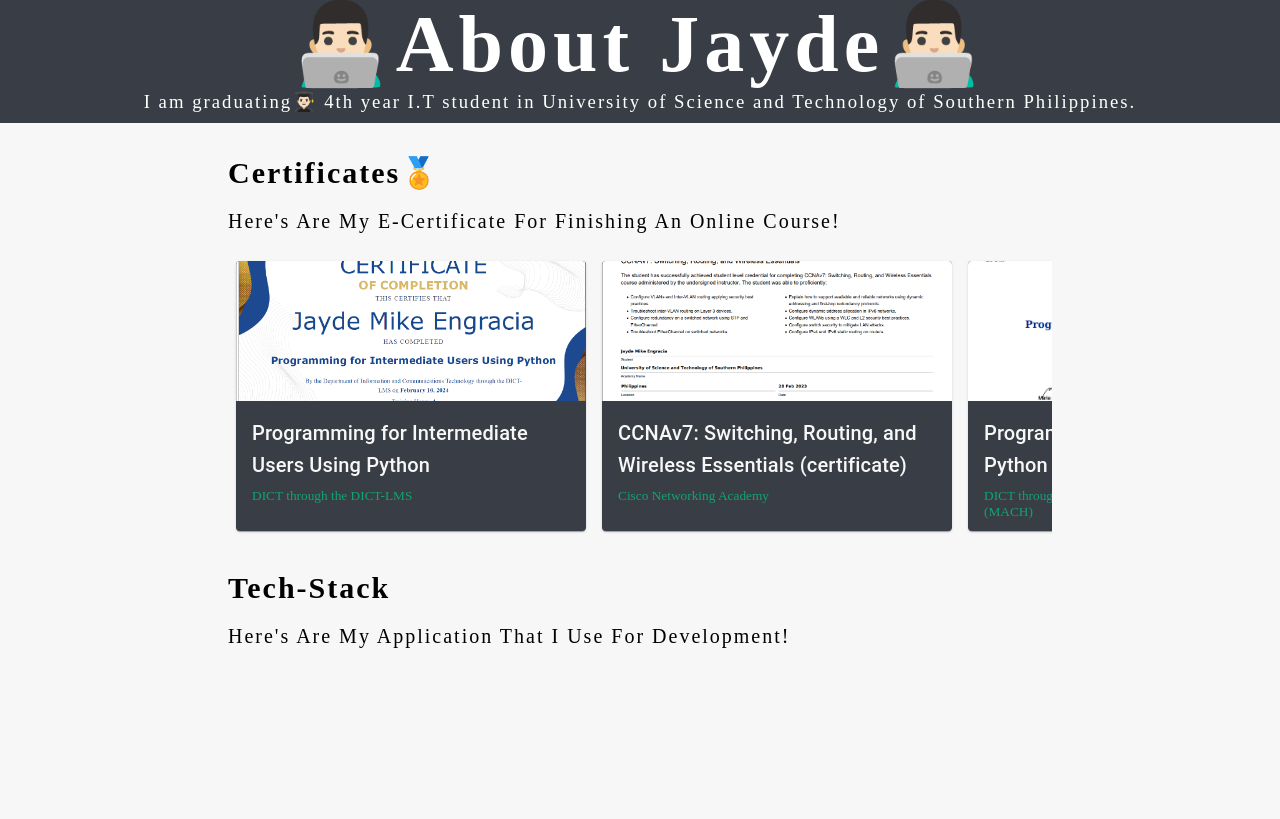
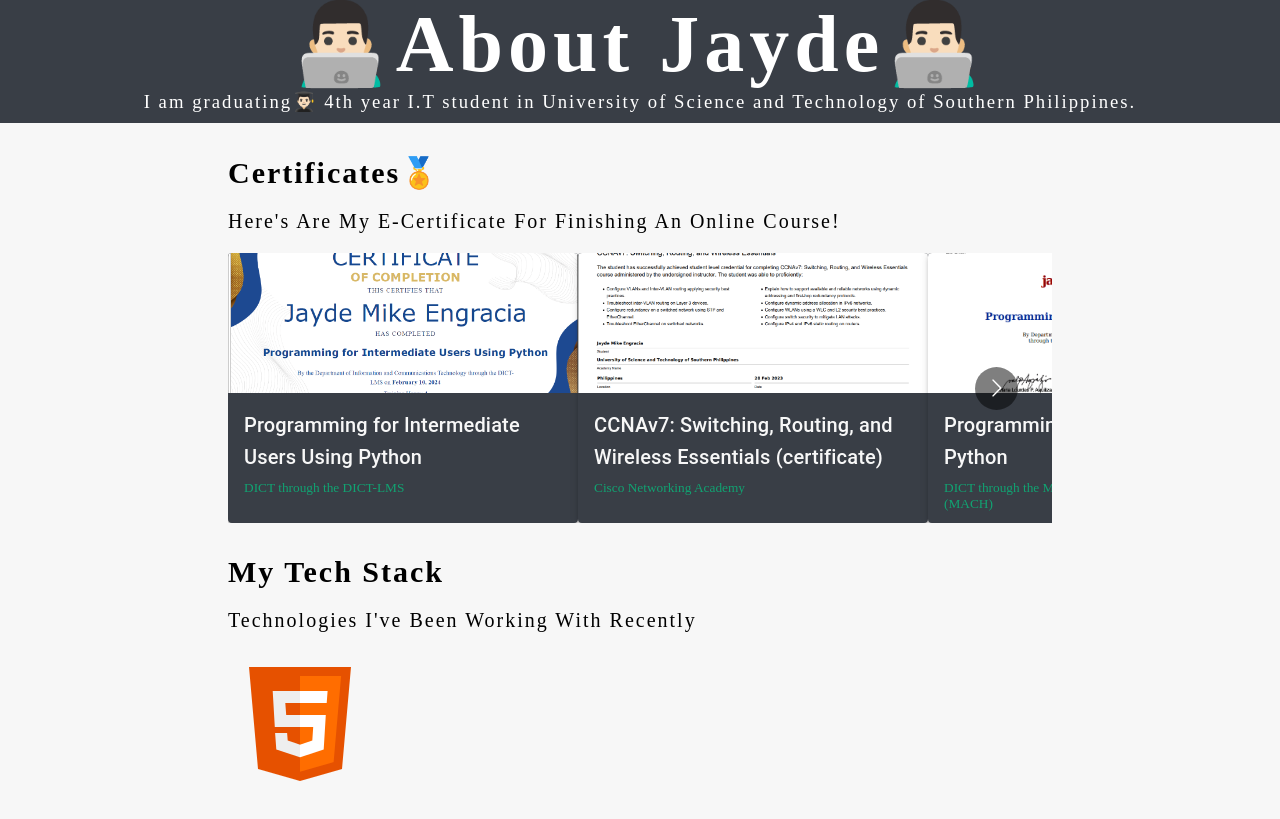
Before and after one commit to jaydemike20/reactportfolio, a React (Create React App) app: page /about in a window 1280 px wide. Shown: the part 844-1663 px from the top of the page. Built offline with nearby package versions, Linux system fonts and the light colour scheme; a web font is replaced by a local one.

Commit message:
Working on Tech-Stack

```diff
--- a/package.json
+++ b/package.json
@@ -6,6 +6,7 @@
     "@emotion/react": "^11.11.3",
     "@emotion/styled": "^11.11.0",
     "@mui/icons-material": "^5.15.2",
+    "@mui/joy": "^5.0.0-beta.28",
     "@mui/material": "^5.15.2",
     "@testing-library/jest-dom": "^5.17.0",
     "@testing-library/react": "^13.4.0",
@@ -19,6 +20,7 @@
     "react-bootstrap": "^2.10.1",
     "react-dom": "^18.2.0",
     "react-icons": "^5.0.1",
+    "react-multi-carousel": "^2.8.4",
     "react-router-dom": "^6.22.0",
     "react-scripts": "5.0.1",
     "typescript": "^4.9.5",
--- a/src/components/card.js
+++ b/src/components/card.js
@@ -18,7 +18,7 @@ export default function MultiActionAreaCard({ image, title, description }) {
 
   return (
     <div>
-      <Card sx={{ width: 350, height: 270, margin: 1, backgroundColor: '#393E46' }}>
+      <Card sx={{ width: 350, height: 270, margin: 0, padding: 0, backgroundColor: '#393E46', boxShadow: 3  }}>
         <CardActionArea onClick={handleOpen}>
           <CardMedia
             component="img"
@@ -38,7 +38,7 @@ export default function MultiActionAreaCard({ image, title, description }) {
       </Card>
 
       <Dialog open={open} onClose={handleClose}>
-        <DialogTitle>{title}</DialogTitle>
+        <DialogTitle sx={{fontWeight: 900 }}>{title}</DialogTitle>
 
         <DialogContent>
           <CardMedia
@@ -48,7 +48,7 @@ export default function MultiActionAreaCard({ image, title, description }) {
             width="100%"
             height="100%"
           />
-          <Typography variant="body2" sx={{ color: '#11a372' }}>
+          <Typography variant="body2" sx={{ color: '#11a372'}}>
             {description}
           </Typography>
 
--- a/src/pages/about.css
+++ b/src/pages/about.css
@@ -64,15 +64,16 @@
   .certificates::-webkit-scrollbar {
     display: none; /* Hide scrollbar for WebKit browsers (Safari, Chrome) */
 }
-  .certcards {
+
+.logo-container {
     display: flex;
-    flex-wrap: nowrap;
-    list-style: none;
-    padding: 0;
-    overflow-x: auto;
+
 }
 
-
+.logo {
+    width: 96px;
+    height: 96px;
+}
 
 /* .techstack {
 
--- a/src/pages/about.tsx
+++ b/src/pages/about.tsx
@@ -11,8 +11,37 @@ import networking from '../../src/assets/netacad.png'
 import pythonCert from '../../src/assets/pythonbegginer.png'
 import pythonintermediate from '../../src/assets/intermediate.png'
 import web from '../../src/assets/DesignWeb.png'
-import Carousel from "../components/carousel";
 import MultiActionAreaCard from "../components/card";
+
+import Carousel from "react-multi-carousel";
+import "react-multi-carousel/lib/styles.css";
+
+import html from '../../src/assets/html.png'
+
+const responsive = {
+    desktop: {
+      breakpoint: { max: 1980, min: 1576 },
+      items: 3,
+
+    },
+    desktop1: {
+        breakpoint: { max: 1575, min: 1152 },
+        items: 2,
+        partialVisibilityGutter: 70 // this is needed to tell the amount of px that should be visible.
+
+    },
+    tablet: {
+      breakpoint: { max: 1365, min: 464 },
+      items: 2,
+      partialVisibilityGutter: 500 // this is needed to tell the amount of px that should be visible.
+
+    },
+    mobile: {
+      breakpoint: { max: 464, min: 0 },
+      items: 1,
+
+    }
+  }
 
 export const About = () => {
 
@@ -34,35 +63,42 @@ export const About = () => {
                     <h3>Certificates🏅</h3>
                     <p>Here's are my e-certificate for finishing an online course!</p>
                     </div>
-                    <div className='certcards'>
+
+                    <div className="certcards">
+                        <Carousel
+                        responsive={responsive}
+                        partialVisible={true}
+                        >
+                            <div>
                                 <MultiActionAreaCard
                                 title="Programming for Intermediate Users Using Python"
                                 description="DICT through the DICT-LMS"
                                 image={pythonintermediate}
 
                                 />
+                            </div>
+                            <div>
                                 <MultiActionAreaCard
                                 title="CCNAv7: Switching, Routing, and Wireless Essentials (certificate)"
                                 description="Cisco Networking Academy"
                                 image={networking}
                                 />
+                            </div>
+                            <div>
                                 <MultiActionAreaCard
                                 title="Programming for Beginners Using Python"
                                 description="DICT through the Modern Academics Convergence Hub (MACH)"
                                 image={pythonCert}
                                 />
-
-
+                            </div>
+                            <div>
                                 <MultiActionAreaCard
                                 title="DICT-WD002 Using HTML and CSS to Design a Website"
                                 description="DICT through the Modern Academics Convergence Hub (MACH)"
                                 image={web}
                                 />
-
-
-
-
-
+                            </div>
+                        </Carousel>
 
                     </div>
 
@@ -72,14 +108,24 @@ export const About = () => {
                 <div className="techstack">
 
                     <div className="certtitle">
-                        <h3>Tech-Stack</h3>
-                        <p>Here's are my application that I use for Development!</p>
+                        <h3>My Tech Stack</h3>
+                        <p>Technologies I've been working with recently</p>
+                    </div>
+
+                    <div className="logo-container">
+
+                        <div className="logo">
+                            <img src={html} alt="html logo" />
+                        </div>
+
                     </div>
                 </div>
 
             </div>
 
 
+
+
         </div>
     )
 }
```
Also changed, not shown: src/components/card3d.js (added, +72 -0 lines), src/assets/html.png (added), 1 other file (tests, documents, lock files or other folders). Lines whose indentation alone changed are shown as unchanged.
